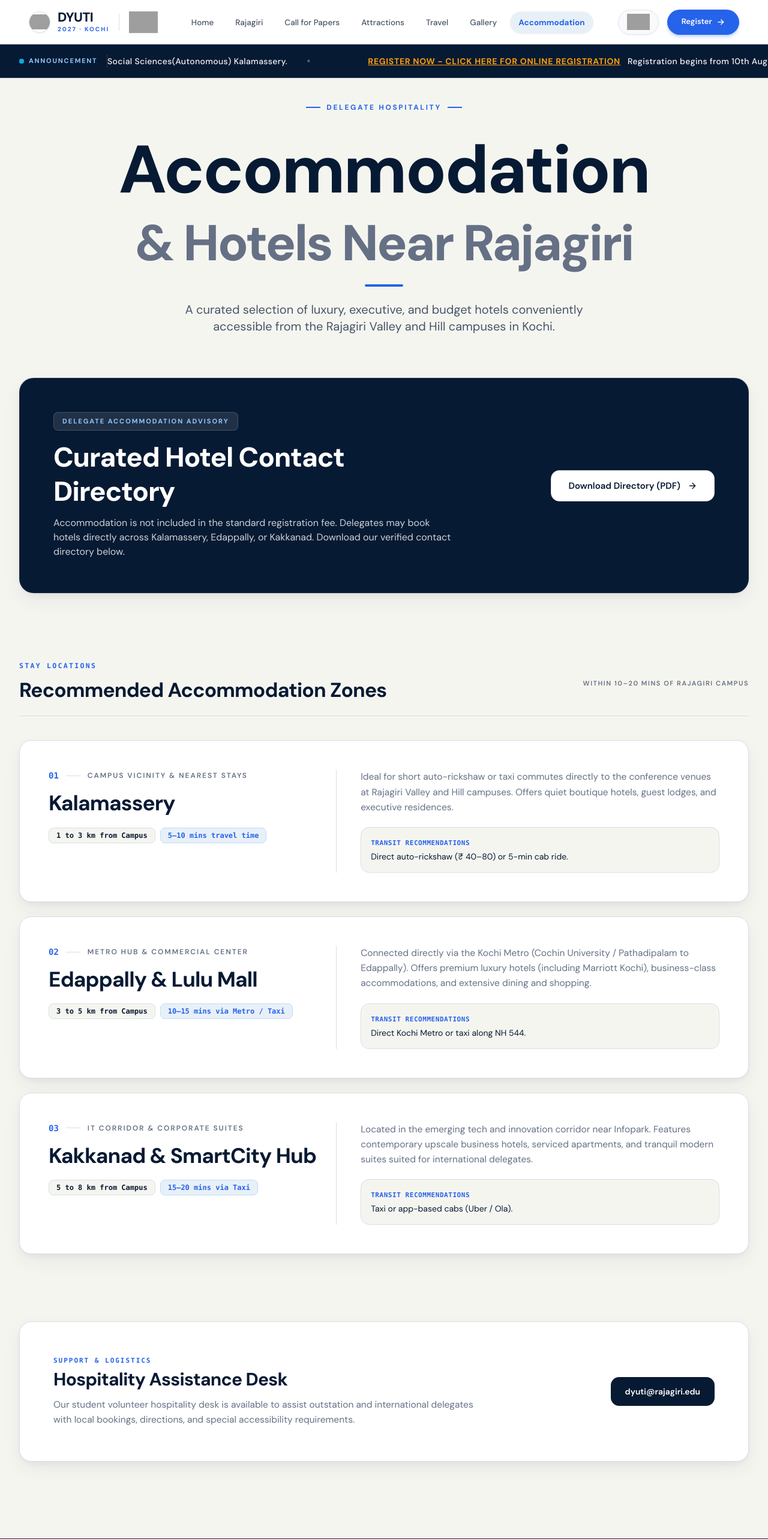
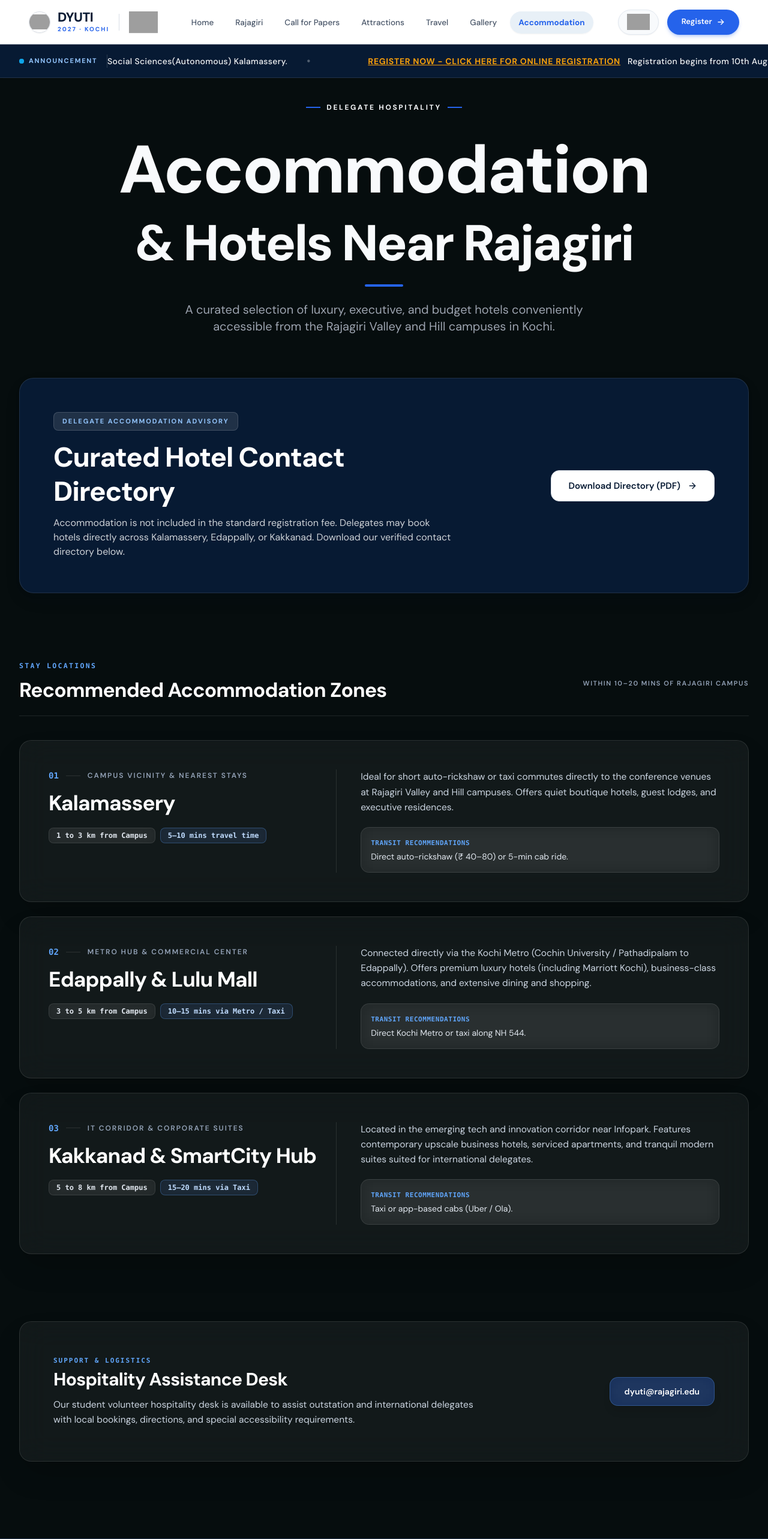
Before and after one commit to nityarnair/sample-website, a React (Vite) app: page /accomodation in a window 1280 px wide. Shown: the top 2566 px of the page at 60% size. Built offline with nearby package versions, Linux system fonts and the light colour scheme; grey boxes are pictures that could not be loaded.

Commit message:
Update Accommodation.tsx

```diff
--- a/src/pages/Accommodation.tsx
+++ b/src/pages/Accommodation.tsx
@@ -35,28 +35,28 @@ export const Accommodation: React.FC = () => {
   ];
 
   return (
-    <div className="pt-2 sm:pt-3 lg:pt-4 pb-20 sm:pb-28 lg:pb-32 bg-[#F5F5F0] text-[#0B1220] min-h-screen">
+    <div className="pt-2 sm:pt-3 lg:pt-4 pb-20 sm:pb-28 lg:pb-32 bg-[#060D0E] text-[#0B1220] min-h-screen">
       <div className="max-w-7xl mx-auto px-4 sm:px-8">
 
         {/* ── PAGE HEADER ── */}
         <div className="text-center pt-4 sm:pt-6 pb-10 sm:pb-14 mb-4">
           <div className="flex items-center justify-center gap-2.5 mb-6">
             <span className="w-6 h-0.5 bg-[#2563EB]" />
-            <span className="text-[12px] font-sans font-bold uppercase tracking-[0.22em] text-[#2563EB]">
+            <span className="text-[12px] font-sans font-bold uppercase tracking-[0.22em] text-[#F8FAFC]">
               Delegate Hospitality
             </span>
             <span className="w-6 h-0.5 bg-[#2563EB]" />
           </div>
-          <h1 className="font-heading font-extrabold text-[#071A33] leading-tight tracking-tight mb-4"
+          <h1 className="font-heading font-extrabold text-[#F8FAFC] leading-tight tracking-tight mb-4"
             style={{ fontSize: 'clamp(3.5rem, 9vw, 7rem)' }}>
             Accommodation
-            <span className="block text-[#667085]"
+            <span className="block text-[#F8FAFC]"
               style={{ fontSize: 'clamp(2.5rem, 7vw, 5.25rem)' }}>
               &amp; Hotels Near Rajagiri
             </span>
           </h1>
           <div className="w-16 h-1 bg-[#2563EB] rounded-full mx-auto mb-6" />
-          <p className="text-base sm:text-lg md:text-xl text-[#475467] leading-relaxed font-sans max-w-2xl mx-auto">
+          <p className="text-base sm:text-lg md:text-xl text-[#9CA3AF] leading-relaxed font-sans max-w-2xl mx-auto">
             A curated selection of luxury, executive, and budget hotels conveniently accessible from the Rajagiri Valley and Hill campuses in Kochi.
           </p>
         </div>
@@ -95,16 +95,16 @@ export const Accommodation: React.FC = () => {
 
 {/* ── AREA INFORMATION ── */}
 <div className="mb-20 lg:mb-28">
-          <div className="flex items-center justify-between pb-4 mb-10 border-b border-[#D9DEE5]">
+  <div className="flex items-center justify-between pb-4 mb-10 border-b border-white/10">
     <div>
-              <span className="text-[11.5px] font-mono font-bold uppercase tracking-[0.2em] text-[#2563EB] block mb-1">
+      <span className="text-[11.5px] font-mono font-bold uppercase tracking-[0.2em] text-blue-400 block mb-1">
         Stay Locations
       </span>
-              <h3 className="font-heading text-[1.75rem] sm:text-[2.1rem] font-bold text-[#071A33] m-0">
+      <h3 className="font-heading text-[1.75rem] sm:text-[2.1rem] font-bold text-white m-0">
         Recommended Accommodation Zones
       </h3>
     </div>
-            <span className="text-[11px] font-sans uppercase tracking-[0.14em] text-[#667085] hidden sm:inline font-semibold">
+    <span className="text-[11px] font-sans uppercase tracking-[0.14em] text-slate-400 hidden sm:inline font-semibold">
       Within 10–20 mins of Rajagiri Campus
     </span>
   </div>
@@ -113,44 +113,44 @@ export const Accommodation: React.FC = () => {
     {areas.map((area, idx) => (
       <div
         key={idx}
-                className="p-8 sm:p-10 lg:p-12 rounded-[20px] bg-white border border-[#D9DEE5] shadow-editorial transition-all hover:border-[#2563EB]/40 group"
+        className="p-8 sm:p-10 lg:p-12 rounded-[20px] bg-white/5 border border-white/10 backdrop-blur-xl shadow-2xl transition-all duration-300 hover:border-blue-400/40 hover:bg-white/[0.07] group"
       >
         <div className="grid grid-cols-1 lg:grid-cols-12 gap-8 items-start">
 
           {/* Left Number & Area Title (5 cols) */}
           <div className="lg:col-span-5">
             <div className="flex items-center gap-3 mb-3">
-                      <span className="font-mono text-xs sm:text-sm font-bold text-[#2563EB] tabular-nums">
+              <span className="font-mono text-xs sm:text-sm font-bold text-blue-400 tabular-nums">
                 {area.number}
               </span>
-                      <span className="w-6 h-px bg-[#D9DEE5]" />
-                      <span className="text-xs font-sans uppercase tracking-[0.16em] text-[#667085] font-semibold">
+              <span className="w-6 h-px bg-white/10" />
+              <span className="text-xs font-sans uppercase tracking-[0.16em] text-slate-400 font-semibold">
                 {area.subtitle}
               </span>
             </div>
 
-                    <h4 className="text-[1.85rem] sm:text-[2.2rem] font-heading font-bold text-[#071A33] leading-snug group-hover:text-[#2563EB] transition-colors mb-4">
+            <h4 className="text-[1.85rem] sm:text-[2.2rem] font-heading font-bold text-white leading-snug group-hover:text-blue-400 transition-colors mb-4">
               {area.name}
             </h4>
 
             <div className="flex flex-wrap gap-2">
-                      <span className="inline-flex items-center text-xs font-mono font-bold text-[#071A33] bg-[#F5F5F0] border border-[#D9DEE5] px-3 py-1 rounded-[8px]">
+              <span className="inline-flex items-center text-xs font-mono font-bold text-slate-200 bg-white/5 border border-white/10 px-3 py-1 rounded-[8px] backdrop-blur-md">
                 <span>{area.distance}</span>
               </span>
-                      <span className="inline-flex items-center text-xs font-mono font-bold text-[#2563EB] bg-[#E8F0F7] border border-[#BFDBFE] px-3 py-1 rounded-[8px]">
+              <span className="inline-flex items-center text-xs font-mono font-bold text-blue-200 bg-blue-500/10 border border-blue-400/30 px-3 py-1 rounded-[8px] backdrop-blur-md">
                 <span>{area.duration}</span>
               </span>
             </div>
           </div>
 
           {/* Right Description & Transit Information (7 cols) */}
-                  <div className="lg:col-span-7 flex flex-col justify-between h-full pt-2 lg:pt-0 lg:border-l lg:border-[#D9DEE5] lg:pl-10">
-                    <p className="text-[14.5px] sm:text-[15.5px] text-[#667085] leading-relaxed font-sans font-normal mb-5">
+          <div className="lg:col-span-7 flex flex-col justify-between h-full pt-2 lg:pt-0 lg:border-l lg:border-white/10 lg:pl-10">
+            <p className="text-[14.5px] sm:text-[15.5px] text-slate-300 leading-relaxed font-sans font-normal mb-5">
               {area.description}
             </p>
 
-                    <div className="p-4 rounded-[14px] bg-[#F5F5F0] border border-[#D9DEE5] text-xs sm:text-sm text-[#071A33] font-sans">
-                      <strong className="text-[#2563EB] block font-mono text-[11px] uppercase tracking-wider mb-0.5 font-bold">
+            <div className="p-4 rounded-[14px] bg-white/5 border border-white/10 text-xs sm:text-sm text-slate-200 font-sans backdrop-blur-md">
+              <strong className="text-blue-400 block font-mono text-[11px] uppercase tracking-wider mb-0.5 font-bold">
                 Transit Recommendations
               </strong>
               <span>{area.transit}</span>
@@ -164,19 +164,19 @@ export const Accommodation: React.FC = () => {
 </div>
 
 {/* ── HOSPITALITY DESK SUPPORT FOOTER ── */}
-        <div className="rounded-[20px] p-8 sm:p-12 lg:p-14 bg-white border border-[#D9DEE5] shadow-editorial">
+<div className="rounded-[20px] p-8 sm:p-12 lg:p-14 bg-white/5 border border-white/10 backdrop-blur-xl shadow-2xl">
   <div className="grid grid-cols-1 lg:grid-cols-12 gap-8 items-center">
 
     <div className="lg:col-span-8">
       <div className="mb-3">
-                <span className="text-[11px] font-mono font-bold uppercase tracking-[0.18em] text-[#2563EB] block mb-1">
+        <span className="text-[11px] font-mono font-bold uppercase tracking-[0.18em] text-blue-400 block mb-1">
           Support &amp; Logistics
         </span>
-                <h4 className="font-heading text-2xl sm:text-3xl text-[#071A33] font-bold m-0">
+        <h4 className="font-heading text-2xl sm:text-3xl text-white font-bold m-0">
           Hospitality Assistance Desk
         </h4>
       </div>
-              <p className="text-[14.5px] sm:text-[15.5px] text-[#667085] m-0 font-sans font-normal leading-relaxed">
+      <p className="text-[14.5px] sm:text-[15.5px] text-slate-300 m-0 font-sans font-normal leading-relaxed">
         Our student volunteer hospitality desk is available to assist outstation and international delegates with local bookings, directions, and special accessibility requirements.
       </p>
     </div>
@@ -187,6 +187,7 @@ export const Accommodation: React.FC = () => {
         size="md"
         asLink
         href="mailto:dyuti@rajagiri.edu"
+        className="bg-blue-600/30 hover:bg-blue-600/40 text-white border border-blue-400/30 backdrop-blur-md transition-all shadow-lg"
       >
         dyuti@rajagiri.edu
       </Button>
```
Lines whose indentation alone changed are shown as unchanged.
